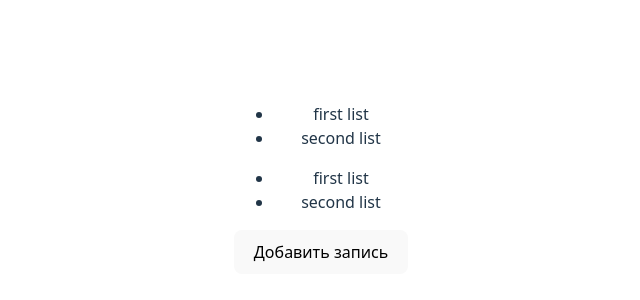
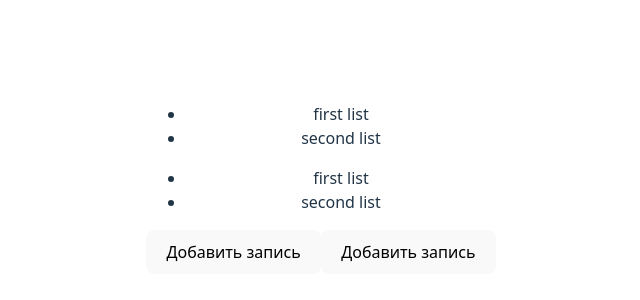
Before and after one commit to Fedosihin/german-notebook, a React (Vite) app: page / in a window 1280 px wide. Shown: the part 220-520 px from the top of the page, without its empty margins (319-959 px from the left). Built offline with nearby package versions, Linux system fonts and the light colour scheme.

Commit message:
feat: create AddNoteButton component
- Created new folder 'components/AddNoteButton'
- Implemented working button component
- Added onclick handler for creating new empty notes
- Fixed props destructing in the component

```diff
--- a/src/App.jsx
+++ b/src/App.jsx
@@ -1,6 +1,7 @@
 import { useState, useEffect } from "react";
 import "./App.css";
 import NoteList from "./components/NoteList/NoteList";
+import AddNoteButton from "./components/AddNoteButton/AddNoteButton";
 
 function App() {
   const [listOfLists, setListOfLists] = useState([
@@ -234,6 +235,7 @@ function App() {
           })}
         </ul>
         <button onClick={() => CreateEmptyNote()}>Добавить запись</button>
+        <AddNoteButton onButtonClick={CreateEmptyNote} ></AddNoteButton>
       </div>
     </>
   );
--- /dev/null
+++ b/src/components/AddNoteButton/AddNoteButton.jsx
@@ -0,0 +1,5 @@
+import React from "react";
+
+export default function AddNoteButton({onButtonClick}) {
+  return <button onClick={onButtonClick}>Добавить запись</button>;
+}
```
